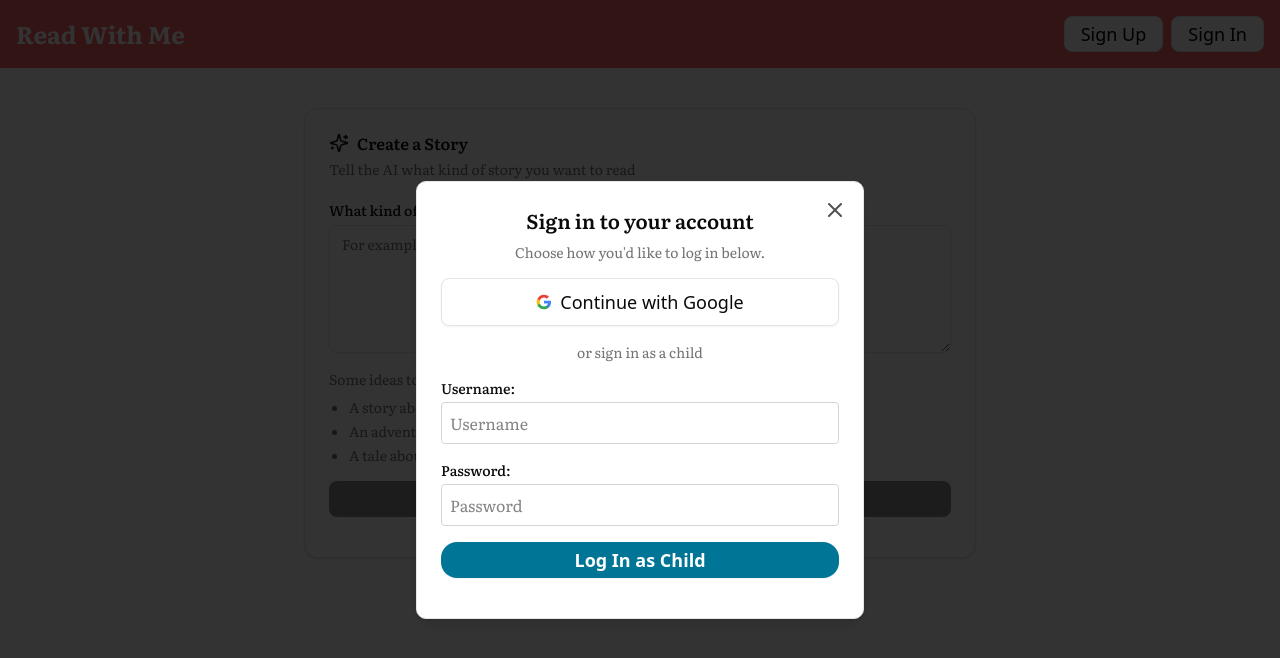
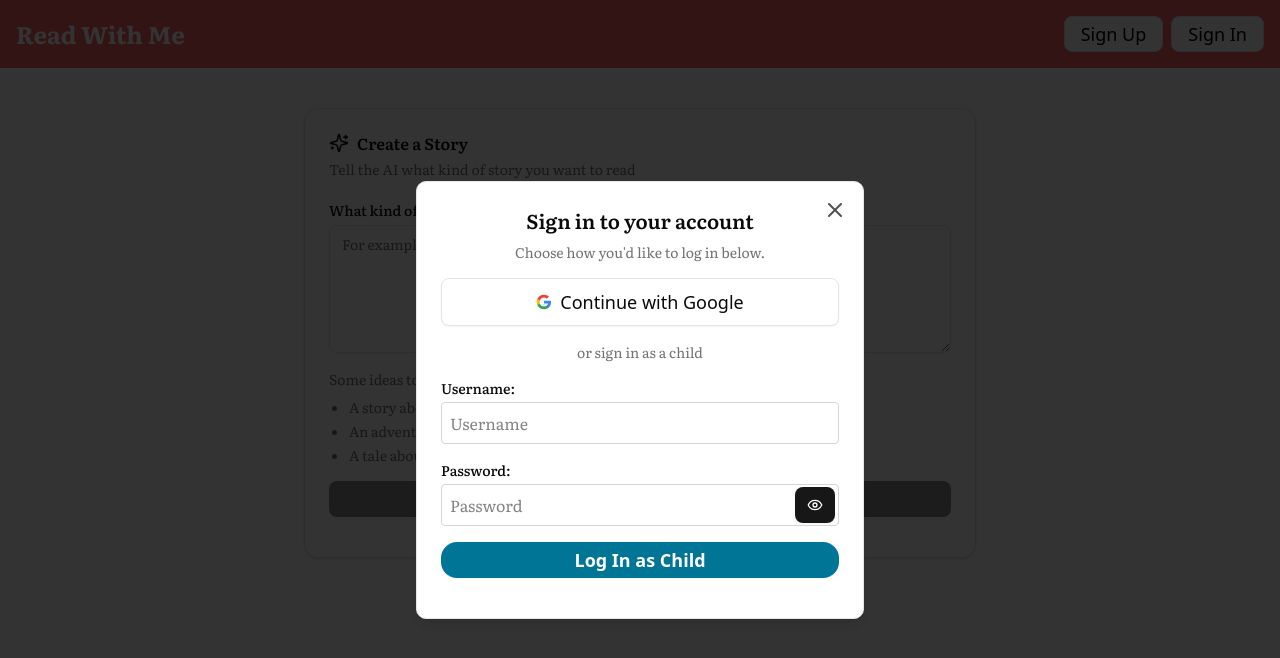
Before and after one commit to Sean-Andrew-Stanek/read-with-me, a Next.js app: page /create-story in a window 1280 px wide. Both pictures are taken after a click on the button "Sign In". Shown: the top 658 px of the page. Built offline with nearby package versions, Linux system fonts and the light colour scheme; no server answers.

Commit message:
show password for login

```diff
--- a/src/components/Navbar/AuthDialog/index.tsx
+++ b/src/components/Navbar/AuthDialog/index.tsx
@@ -6,6 +6,7 @@ import { Button } from '@/components/ui/button';
 import { signIn } from 'next-auth/react';
 // import { LogOut } from 'lucide-react';
 import { useRouter } from 'next/navigation';
+import { Eye, EyeOff } from 'lucide-react';
 
 import {
     Dialog,
@@ -21,6 +22,11 @@ const AuthDialog: React.FC = () => {
     const [userName, setUserName] = useState('');
     const [password, setPassword] = useState('');
     const [error, setError] = useState('');
+    const [showPassword, setShowPassword] = useState(false);
+
+    const toggleVisibility = () => {
+        setShowPassword(prev => !prev);
+    };
 
     // const { data: session, status } = useSession();
 
@@ -127,14 +133,28 @@ const AuthDialog: React.FC = () => {
                     <label className="block mb-1 font-medium text-sm">
                         Password:
                     </label>
-                    <input
-                        type="password"
-                        placeholder="Password"
-                        value={password}
-                        onChange={e => setPassword(e.target.value)}
-                        className="border border-gray-300 rounded p-2"
-                    />
-                    {error && <p className="text-red-500 text-sm">{error}</p>}
+                    <div className="relative w-full">
+                        <input
+                            type={showPassword ? 'text' : 'password'}
+                            placeholder="Password"
+                            value={password}
+                            onChange={e => setPassword(e.target.value)}
+                            className="border border-gray-300 rounded p-2 w-full"
+                        />
+                        {error && (
+                            <p className="text-red-500 text-sm">{error}</p>
+                        )}
+                        <Button
+                            onClick={toggleVisibility}
+                            className="absolute right-1 top-1/2 transform -translate-y-1/2 text-white crusor-pointer"
+                        >
+                            {showPassword ? (
+                                <EyeOff className="h-4 w-4" />
+                            ) : (
+                                <Eye className="h-4 w-4" />
+                            )}
+                        </Button>
+                    </div>
 
                     <Button
                         onClick={handleCredentialsLogin}
```
